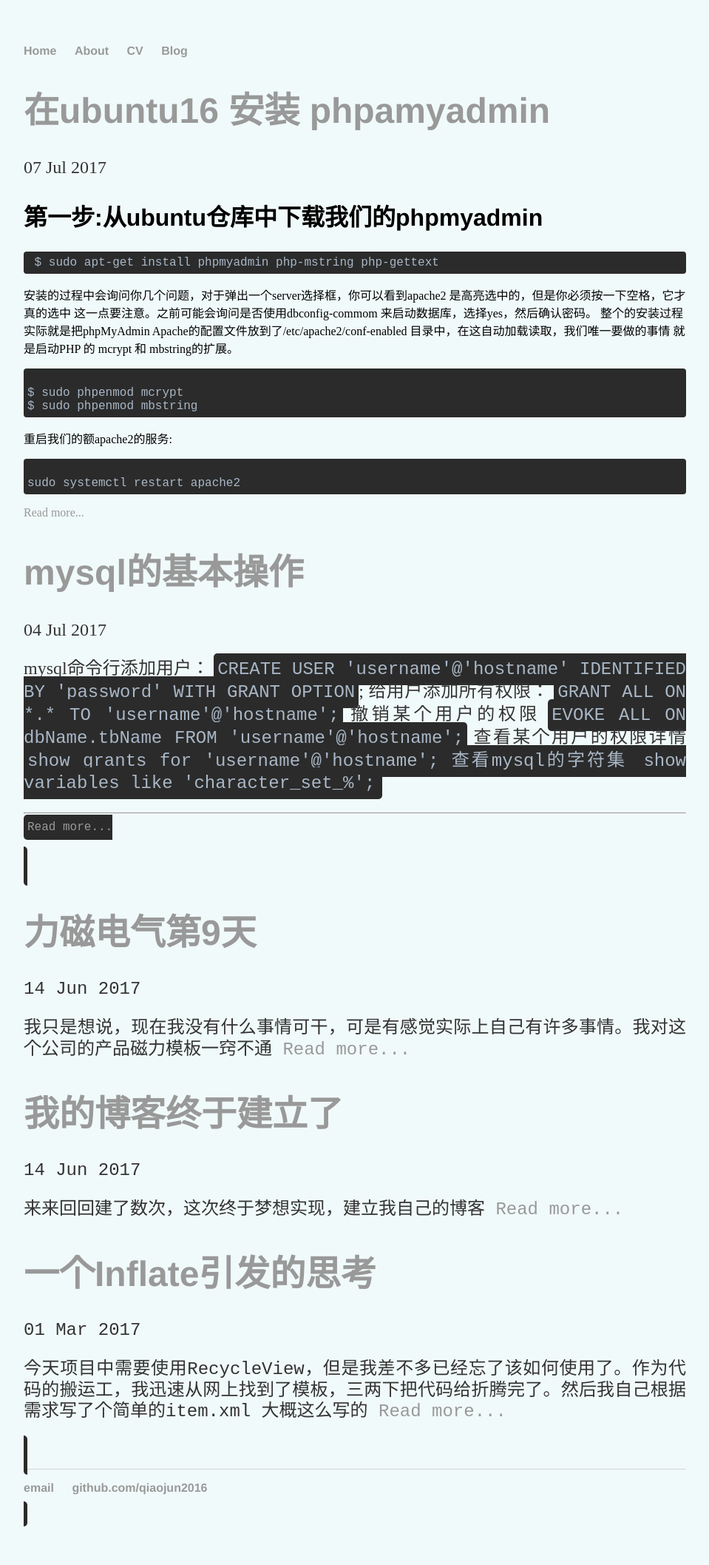
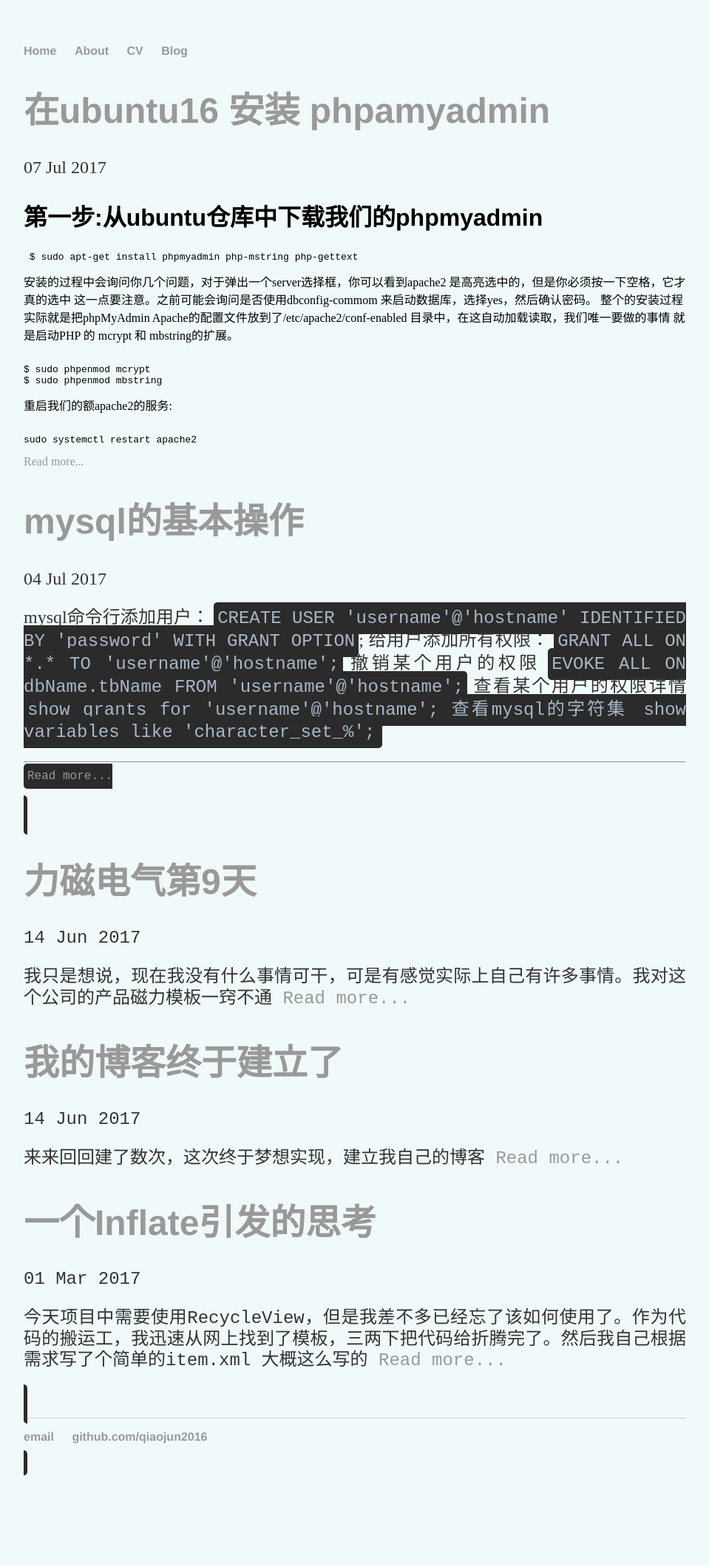
Before and after one commit to qiaojun2016/qiaojun2016.github.io, a Jekyll site: the page built from blog/index.html, in a window 1280 px wide. Shown: the whole page at 74% size, without its empty margins (160-1119 px from the left). Built offline with Jekyll 4.4.1, drawn with Linux system fonts in a browser that asks for light colours; the list of posts is cut into pages by our own code; after the commit the page ends 2046 px from its top, so only the background shows below that.

Commit message:
Update main.css

```diff
--- a/css/main.css
+++ b/css/main.css
@@ -56,10 +56,8 @@ code {
     border-radius:5px;
 
 }
-/**
-代码高亮
-**/
-pre.code {
+
+pre .code {
     background-color:#2b2b2b;
     color:#A9B7C6;
     font-style:normal;
```
